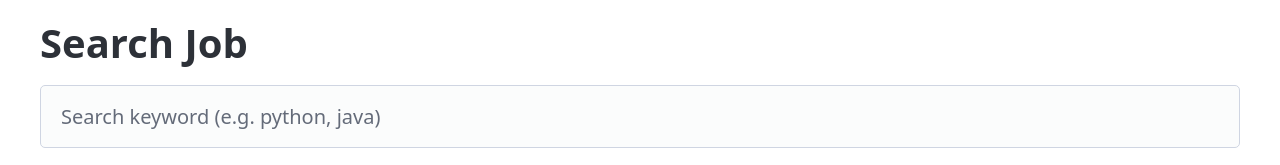
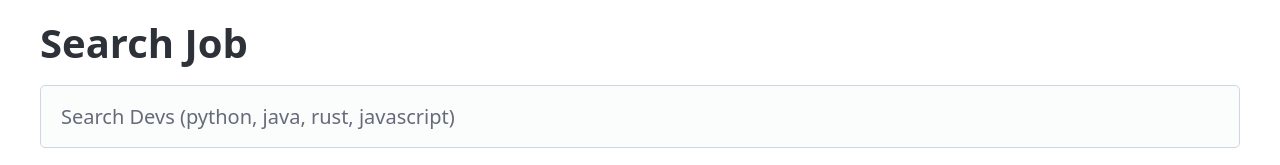
Before and after one commit to skysurfr/skysurfr.github.io, a plain HTML site: page index.html in a window 1280 px wide. Shown: the top 165 px of the page. Drawn offline with nearby package versions, Linux system fonts and the light colour scheme.

Commit message:
change text

```diff
--- a/index.html
+++ b/index.html
@@ -18,7 +18,7 @@
           type="text"
           id="keywordInput"
           name="keyword"
-          placeholder="Search keyword (e.g. python, java)"
+          placeholder="Search Devs (python, java, rust, javascript)"
           required
         />
         <button type="submit">Search</button>
```
